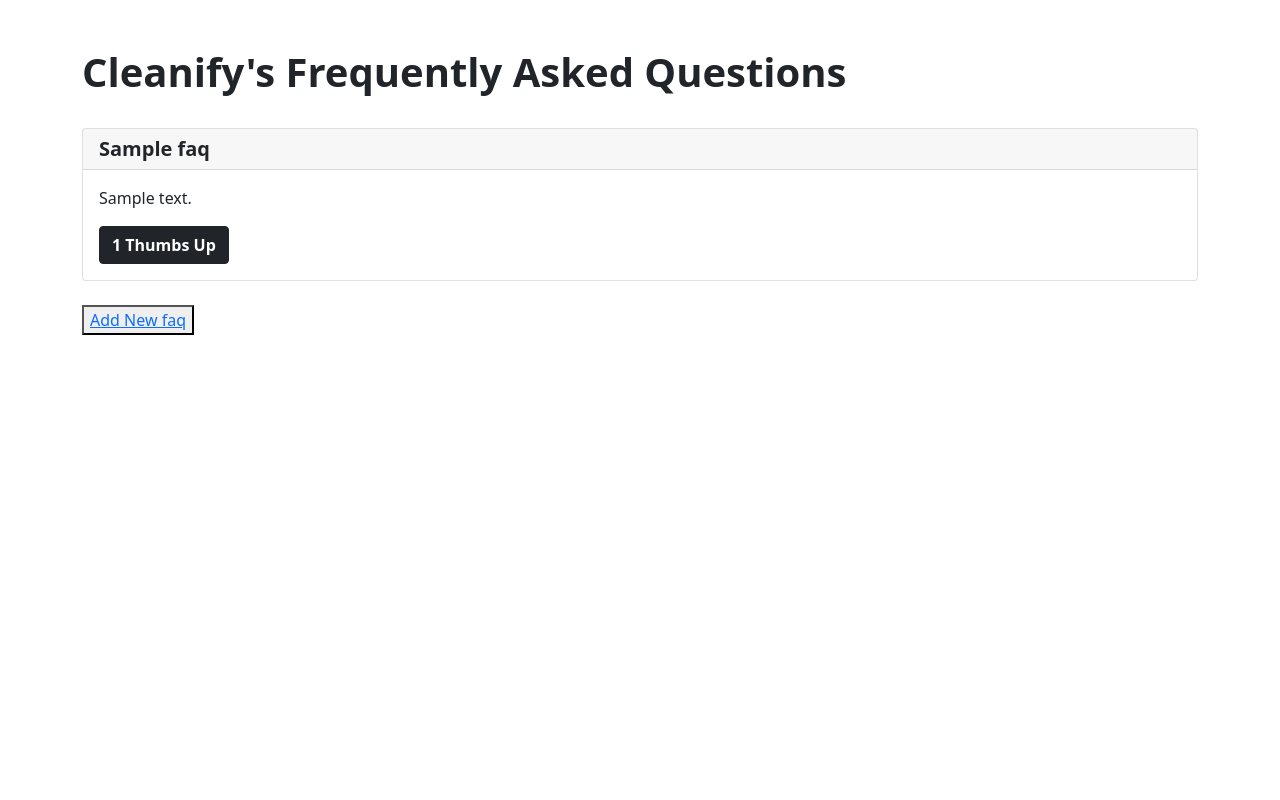
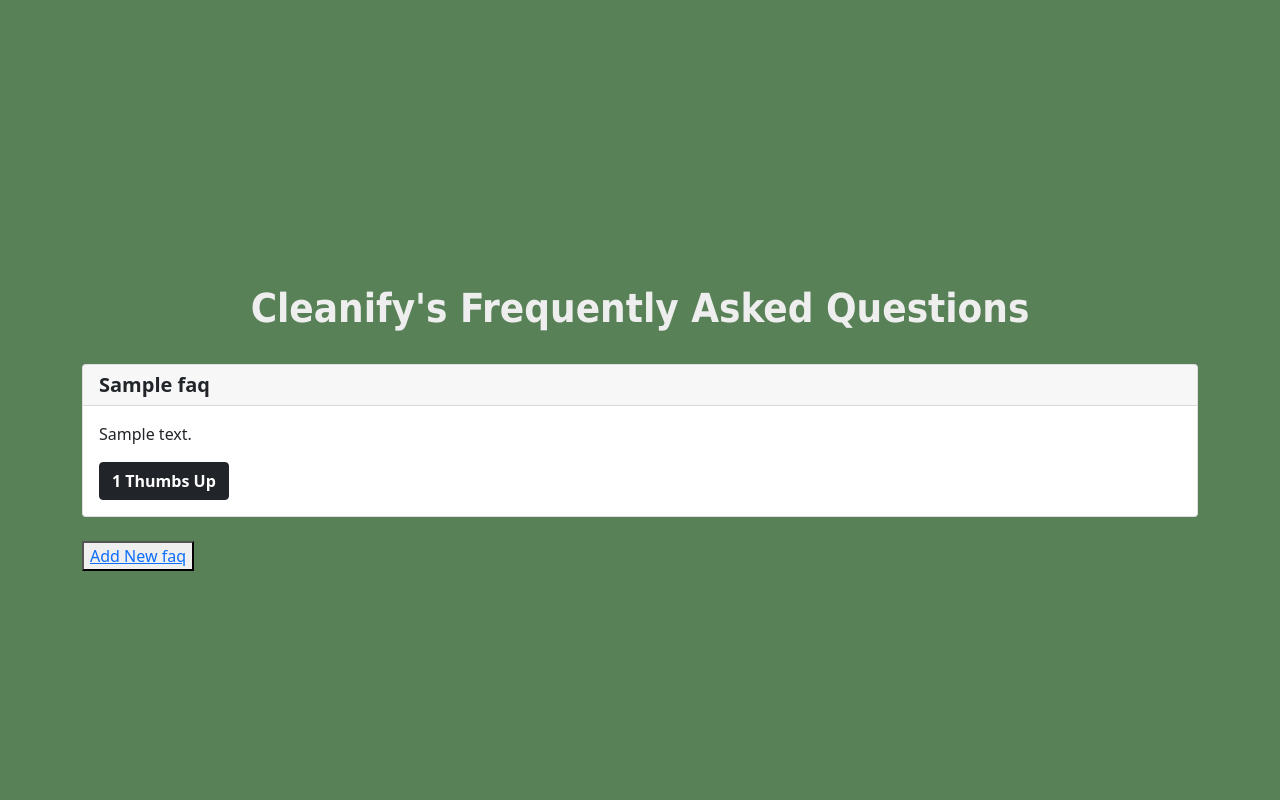
Before and after one commit to A03-PBP-2022/cleanify, a Django app: page /faq/ in a window 1280 px wide. Run offline with Django 4.2, Linux system fonts and the light colour scheme; tables that the repository leaves empty hold one stand-in row (values such as "Sample post").

Commit message:
update on faq

```diff
--- a/faq/templates/faq.html
+++ b/faq/templates/faq.html
@@ -4,6 +4,8 @@
         <meta name="viewport" content="width=device-width, initial-scale=1">
         <link href="https://cdn.jsdelivr.net/npm/bootstrap@5.0.2/dist/css/bootstrap.min.css" rel="stylesheet"
         integrity="sha384-EVSTQN3/azprG1Anm3QDgpJLIm9Nao0Yz1ztcQTwFspd3yD65VohhpuuCOmLASjC" crossorigin="anonymous">
+        {% load static %}
+        <link rel="stylesheet" href="{% static 'css/faq.css' %}">
         <script src="https://code.jquery.com/jquery-3.6.0.js" integrity="sha256-H+K7U5CnXl1h5ywQfKtSj8PCmoN9aaq30gDh27Xc0jk="
             crossorigin="anonymous"></script>
         <!-- bootstrap js -->
@@ -59,5 +61,6 @@
     })
 
     </script>
+    <script src="{% static 'faq.css' %}"></script>
 
 </html>
--- /dev/null
+++ b/static/css/faq.css
@@ -0,0 +1,42 @@
+/* Custom styles here... */
+
+body {
+    align-items: center;
+    background-color: #588157;
+    justify-content: center;
+    display: flex;
+    height: 97vh;
+}
+
+h1{
+    color: #eee;
+    font-family: Tahoma;
+    text-align: center;
+    font-size: 40px;
+    font-weight: 900px;
+    margin-top: 30px;
+}
+
+
+
+/* .submit{
+    background-color: #344e41;
+    border-radius: 12px;
+    border: 0;
+    box-sizing: border-box;
+    color: #eee;
+    cursor: pointer;
+    text-align: center;
+    font-size: 18px;
+    height: 50px;
+    margin-top: 38px;
+    outline: 0;
+    width: 100%;
+}
+.submit:active{
+    background-color: rgb(3, 97, 5);
+}
+.submit:hover{
+    box-shadow: 0 0.5em 0.5em -0.4em var(--hover);
+    transform: translateY(-0.25em);
+} */
```
